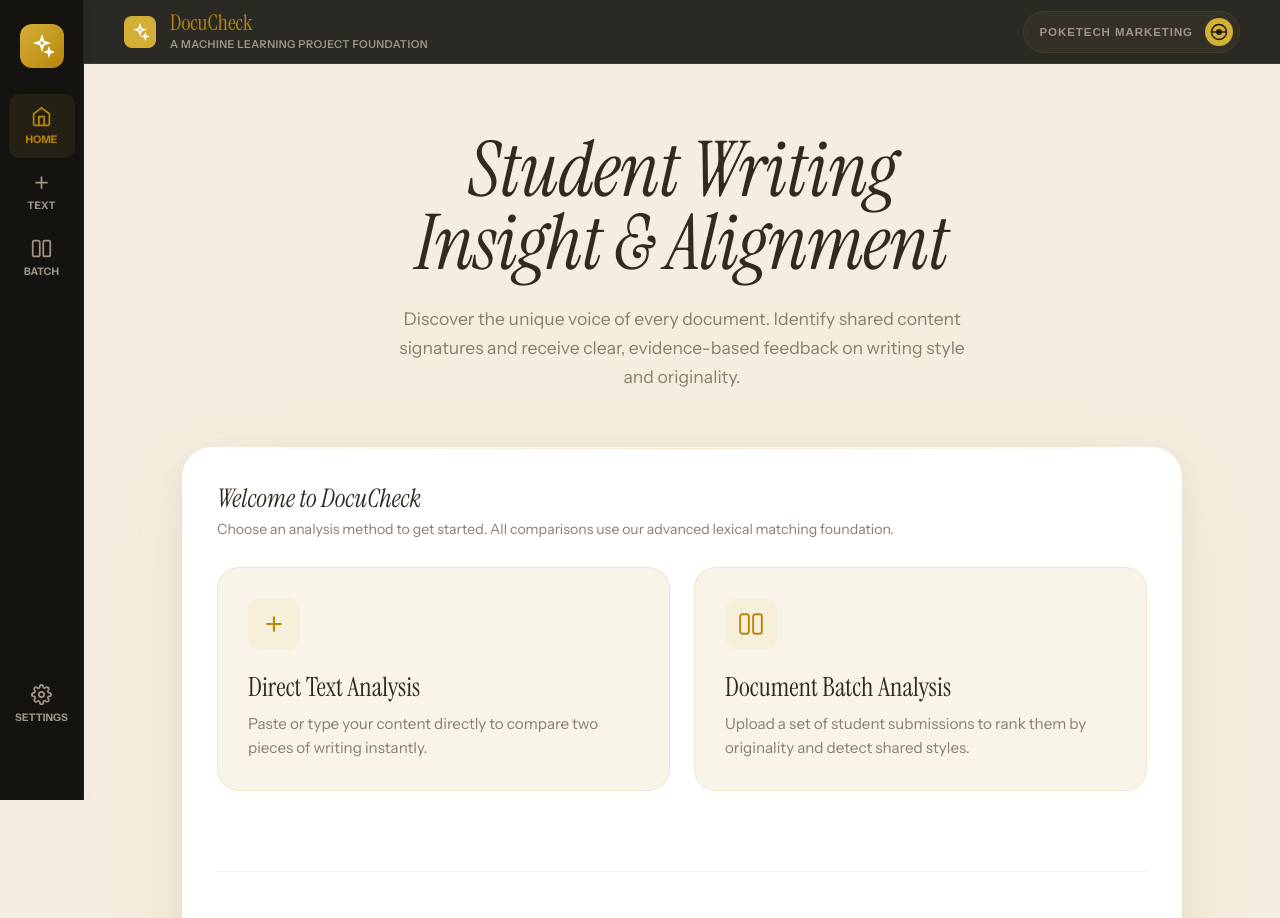
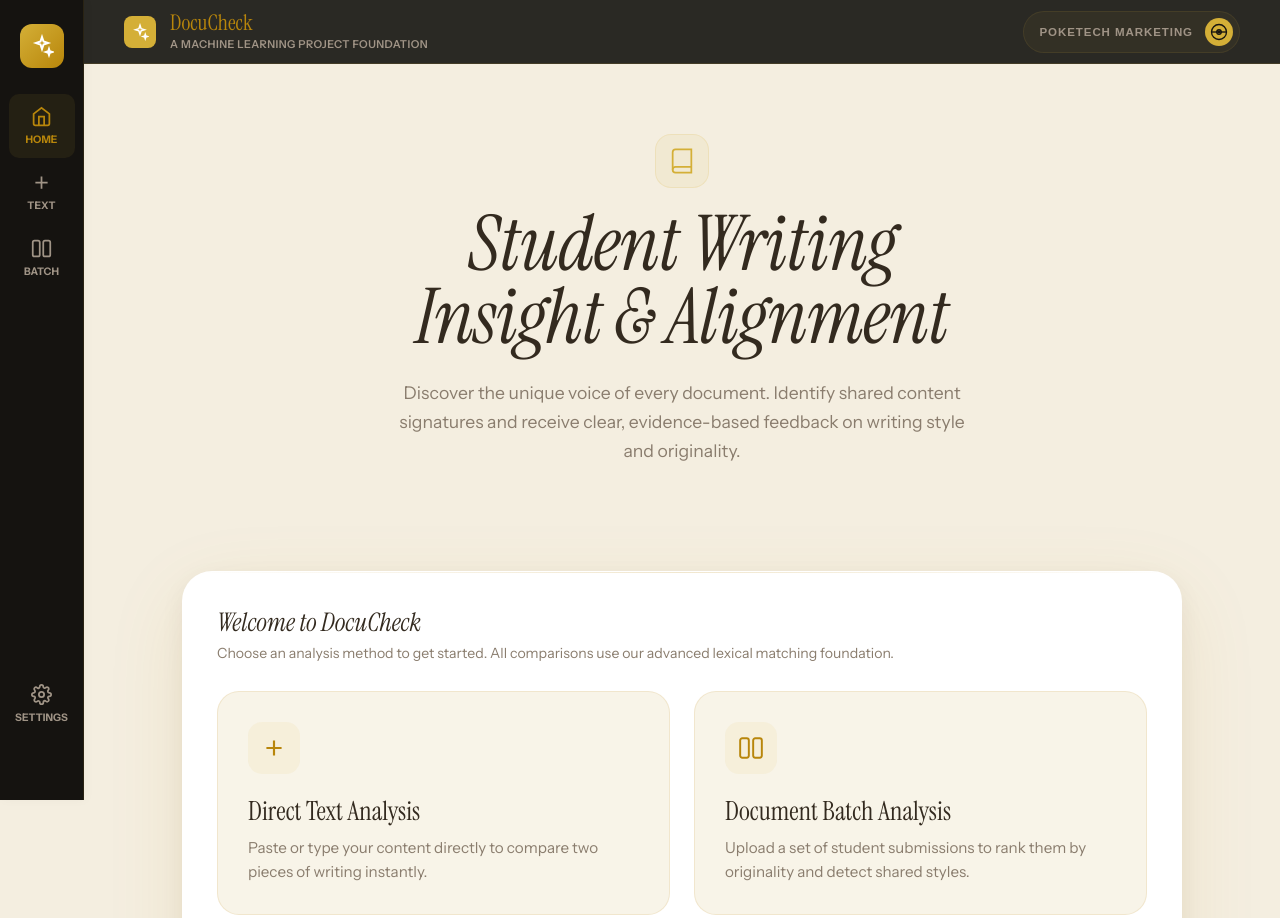
Before and after one commit to ethanangeles-gab/dm_docu_similarity, a website built with Vite: page web/index.html in a window 1280 px wide. Shown: the top 918 px of the page. Built offline with nearby package versions, Linux system fonts and the light colour scheme.

Commit message:
Added stylized academic icon above Hero title

```diff
--- a/web/src/main.js
+++ b/web/src/main.js
@@ -25,6 +25,7 @@ const ICON = {
   home: `<svg viewBox="0 0 24 24" fill="none" stroke="currentColor" stroke-width="1.8"><path d="M3 9l9-7 9 7v11a2 2 0 01-2 2H5a2 2 0 01-2-2z"/><polyline points="9 22 9 12 15 12 15 22"/></svg>`,
   pokeball: `<svg viewBox="0 0 24 24" fill="none" stroke="currentColor" stroke-width="1.8"><circle cx="12" cy="12" r="10"/><path d="M2.5 12h19"/><circle cx="12" cy="12" r="3"/><circle cx="12" cy="12" r="1" fill="currentColor"/></svg>`,
   settings: `<svg viewBox="0 0 24 24" fill="none" stroke="currentColor" stroke-width="1.8"><circle cx="12" cy="12" r="3"/><path d="M19.4 15a1.65 1.65 0 00.33 1.82l.06.06a2 2 0 010 2.83 2 2 0 01-2.83 0l-.06-.06a1.65 1.65 0 00-1.82-.33 1.65 1.65 0 00-1 1.51V21a2 2 0 01-2 2 2 2 0 01-2-2v-.09A1.65 1.65 0 009 19.4a1.65 1.65 0 00-1.82.33l-.06.06a2 2 0 01-2.83 0 2 2 0 010-2.83l.06-.06a1.65 1.65 0 00.33-1.82 1.65 1.65 0 00-1.51-1H3a2 2 0 01-2-2 2 2 0 012-2h.09A1.65 1.65 0 004.6 9a1.65 1.65 0 00-.33-1.82l-.06-.06a2 2 0 010-2.83 2 2 0 012.83 0l.06.06a1.65 1.65 0 001.82.33H9a1.65 1.65 0 001-1.51V3a2 2 0 012-2 2 2 0 012 2v.09a1.65 1.65 0 001 1.51 1.65 1.65 0 001.82-.33l.06-.06a2 2 0 012.83 0 2 2 0 010 2.83l-.06.06a1.65 1.65 0 00-.33 1.82V9a1.65 1.65 0 001.51 1H21a2 2 0 012 2 2 2 0 01-2 2h-.09a1.65 1.65 0 00-1.51 1z"/></svg>`,
+  homework: `<svg viewBox="0 0 24 24" fill="none" stroke="currentColor" stroke-width="1.5"><path d="M4 19.5A2.5 2.5 0 0 1 6.5 17H20"/><path d="M6.5 2H20v20H6.5A2.5 2.5 0 0 1 4 19.5v-15A2.5 2.5 0 0 1 6.5 2z"/></svg>`,
 };
 
 /* ── Render ─────────────────────────────────────────────────────── */
@@ -83,6 +84,7 @@ function renderApp() {
         <main class="page-shell">
           <!-- Hero -->
           <section class="hero" style="margin-top:10px;">
+            <div class="hero-icon">${ICON.homework}</div>
             <h1>Student Writing<br>Insight &amp; Alignment</h1>
             <p class="hero-desc">Discover the unique voice of every document. Identify shared content signatures and receive clear, evidence-based feedback on writing style and originality.</p>
           </section>
--- a/web/src/styles.css
+++ b/web/src/styles.css
@@ -341,6 +341,35 @@ body {
   border-radius: 2px;
 }
 
+.hero {
+  text-align: center;
+  margin-bottom: 50px;
+}
+
+.hero-icon {
+  width: 54px;
+  height: 54px;
+  margin: 0 auto 20px;
+  background: rgba(212, 175, 55, 0.08);
+  border: 1px solid rgba(212, 175, 55, 0.15);
+  border-radius: 16px;
+  display: grid;
+  place-items: center;
+  color: var(--gold);
+  transition: all 0.3s cubic-bezier(0.4, 0, 0.2, 1);
+}
+
+.hero-icon:hover {
+  background: rgba(212, 175, 55, 0.12);
+  transform: translateY(-4px) rotate(-3deg);
+  box-shadow: 0 8px 24px rgba(212, 175, 55, 0.1);
+}
+
+.hero-icon svg {
+  width: 28px;
+  height: 28px;
+}
+
 .hero h1 {
   font-family: var(--font-head);
   font-size: clamp(3rem, 6vw, 5.2rem);
```
